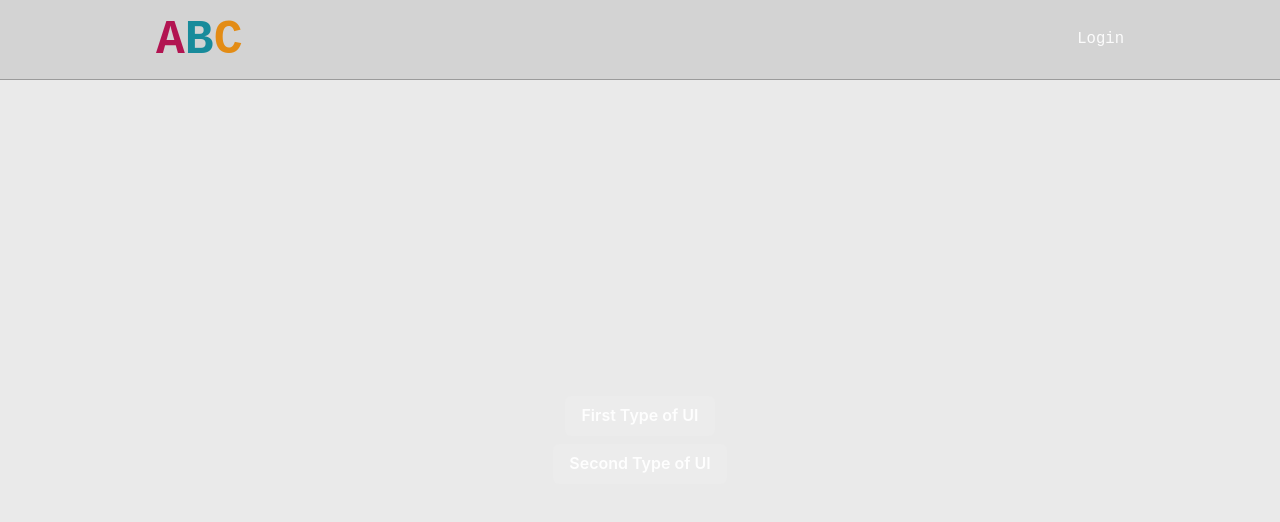
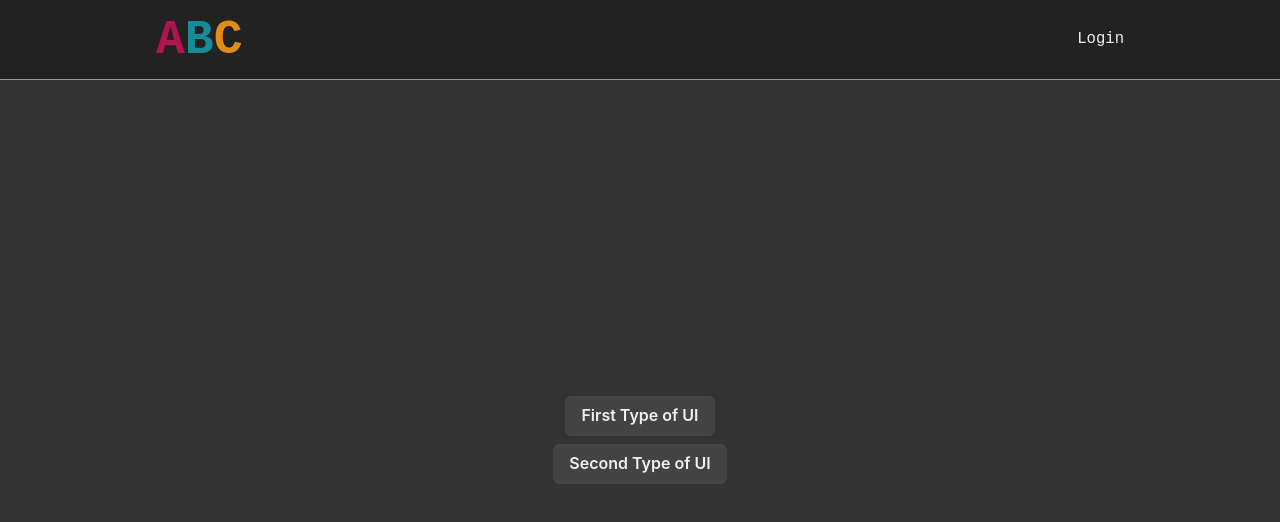
Before and after one commit to SIMMORSAL/abc, a Next.js app: page / in a window 1280 px wide. Shown: the top 522 px of the page. Built offline with nearby package versions, Linux system fonts and the light colour scheme.

Commit message:
colors are now handled through Chakra's light/dark system

```diff
--- a/components/ArticleTemplateOne/index.tsx
+++ b/components/ArticleTemplateOne/index.tsx
@@ -6,12 +6,14 @@ import {
   Heading,
   Image,
   Text,
+  useColorModeValue,
 } from "@chakra-ui/react";
 import Author from "../_shared/Author";
 import ReactPlayer from "react-player";
 import Category from "../_shared/Category";
 import Tags from "../_shared/Tags";
 import ArticleContent from "../ArticleContent";
+import { dArticleBg1, lArticleBg1 } from "../../configs/colors";
 
 interface Props {
   article: ModelArticle;
@@ -21,6 +23,7 @@ export default function ArticleTemplateOne(p: Props) {
   const [mainImage, setMainImage] = useState<
     undefined | string
   >();
+  const colorBg = useColorModeValue(lArticleBg1, dArticleBg1);
 
   useEffect(() => {
     if (p.article && p.article.assets) {
@@ -34,7 +37,7 @@ export default function ArticleTemplateOne(p: Props) {
   // * return line, and the rest of the content and assets
   // * are drawn separately.
   return (
-    <Box bg={"#eeeeee"} p={"32px 16px 100px 16px"}>
+    <Box bg={colorBg} p={"32px 16px 100px 16px"}>
       <Text as={"title"}>{p.article.title}</Text>
       <Flex direction={"column"}>
         {p.article.category && (
--- a/components/Header/Logo.tsx
+++ b/components/Header/Logo.tsx
@@ -1,9 +1,12 @@
 import React, { useEffect, useState } from "react";
 import { css } from "@emotion/react";
 import { motion } from "framer-motion";
+import { useColorMode } from "@chakra-ui/react";
+import { dText, lText } from "../../configs/colors";
 
 export default function Logo() {
   const colors = ["#b21451", "#188b9b", "#e38c15"];
+  const { colorMode } = useColorMode();
   const [beginAnimation, setBeginAnimation] = useState(false);
 
   useEffect(() => {
@@ -38,7 +41,9 @@ export default function Logo() {
             css={css`
               color: ${beginAnimation
                 ? colors[index]
-                : "#222222"};
+                : colorMode === "light"
+                ? lText
+                : dText};
 
               transition: color 700ms ease;
               transition-delay: ${1000 + index * 300}ms;
--- a/components/Header/index.tsx
+++ b/components/Header/index.tsx
@@ -1,16 +1,24 @@
 import React from "react";
 import { css } from "@emotion/react";
-import { Box, Flex, Text } from "@chakra-ui/react";
+import {
+  Box,
+  Flex,
+  Text,
+  useColorModeValue,
+} from "@chakra-ui/react";
 import Logo from "./Logo";
 import Link from "next/link";
 import { motion } from "framer-motion";
+import { dHeader, lHeader } from "../../configs/colors";
 
 export const HEADER_HEIGHT = 80;
 
 export default function Header() {
+  const colorBg = useColorModeValue(lHeader, dHeader);
+
   return (
     <Box
-      bg={"#d3d3d3"}
+      bg={colorBg}
       w={"100%"}
       borderBottom={"1px solid #9b9b9b"}
     >
--- /dev/null
+++ b/configs/colors.ts
@@ -0,0 +1,20 @@
+export const lBg = "#eaeaea";
+export const dBg = "#333";
+
+export const lHeader = "#d3d3d3";
+export const dHeader = "#222";
+
+export const lText = "#222";
+export const dText = "#d2d2d2";
+
+// * Article UI 1
+export const lArticleBg1 = "#eeeeee";
+export const dArticleBg1 = "#2a2424";
+
+// * Article UI 2
+export const lArticleBg2 = "#d8dee3";
+export const dArticleBg2 = "#161a1a";
+export const lSummaryGradientStart = "#C1C7CC88";
+export const dSummaryGradientStart = "#1e2323";
+export const lSummaryGradientEnd = "#CEDBE7FF";
+export const dSummaryGradientEnd = "#202828";
--- a/pages/_app.tsx
+++ b/pages/_app.tsx
@@ -6,7 +6,7 @@ import {
   VStack,
 } from "@chakra-ui/react";
 import { QueryClientProvider, QueryClient } from "react-query";
-import { theme } from "../data/theme";
+import { theme } from "../configs/theme";
 import Header from "../components/Header";
 
 function MyApp({ Component, pageProps }: AppProps) {
@@ -14,13 +14,11 @@ function MyApp({ Component, pageProps }: AppProps) {
 
   return (
     <QueryClientProvider client={queryClient}>
-      <ChakraProvider>
-        <ThemeProvider theme={theme}>
-          <VStack spacing={0}>
-            <Header />
-            <Component {...pageProps} />
-          </VStack>
-        </ThemeProvider>
+      <ChakraProvider theme={theme}>
+        <VStack spacing={0}>
+          <Header />
+          <Component {...pageProps} />
+        </VStack>
       </ChakraProvider>
     </QueryClientProvider>
   );
--- a/pages/index.tsx
+++ b/pages/index.tsx
@@ -1,4 +1,10 @@
-import { Box, Button, Flex, VStack } from "@chakra-ui/react";
+import {
+  Box,
+  Button,
+  Flex,
+  useColorModeValue,
+  VStack,
+} from "@chakra-ui/react";
 import type { NextPage } from "next";
 import Head from "next/head";
 import Image from "next/image";
@@ -7,15 +13,18 @@ import { useQuery } from "react-query";
 import { HEADER_HEIGHT } from "../components/Header";
 import { getArticle } from "../data/remote/EndpointsArticle";
 import styles from "../styles/Home.module.css";
+import { dBg, lBg } from "../configs/colors";
 
 const Home: NextPage = () => {
+  const colorBg = useColorModeValue(lBg, dBg);
+
   return (
     <Flex
       align={"center"}
       justify={"center"}
       w={"100%"}
       h={`calc(100vh - ${HEADER_HEIGHT}px)`}
-      bg={"#eaeaea"}
+      bg={colorBg}
     >
       <VStack>
         <Link href={"/article/1"} passHref={true}>
```
Also changed, not shown: components/ArticleTemplateTwo/index.tsx (+25 -3 lines), components/PageArticle/index.tsx (+11 -4 lines), pages/_document.tsx (+10 -3 lines), configs/theme.ts (renamed from data/theme.ts).
